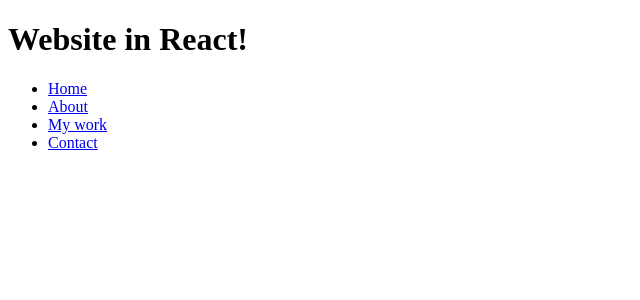
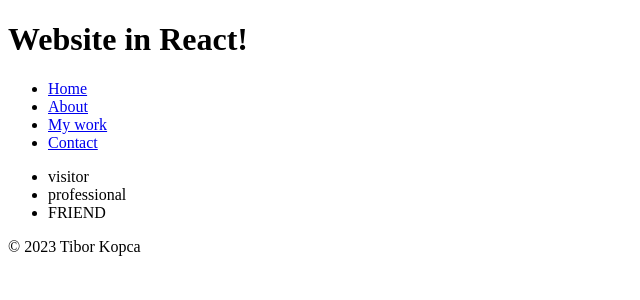
Before and after one commit to TiborKopca/ReactApp2023, a React (Vite) app: page / in a window 1280 px wide. Shown: the top 300 px of the page, without its empty margins (0-640 px from the left). Built offline with nearby package versions, Linux system fonts and the light colour scheme.

Commit message:
Created Body and Footer

```diff
--- a/src/App.jsx
+++ b/src/App.jsx
@@ -3,12 +3,18 @@ import { useState } from 'react'
 import reactLogo from './assets/react.svg'
 import viteLogo from '/vite.svg' */
 import './App.css'
+import Footer from './Footer.jsx';
 import Header from './Header.jsx'
+import Body from './Body.jsx'
 
 function App() {
   return(
-    <Header></Header>
-
+    //All needs to be inside 1 empty element called Fragment
+    <>
+    <Header/>
+    <Body/>
+    <Footer/>
+    </>
   );
 
 
--- /dev/null
+++ b/src/Body.jsx
@@ -0,0 +1,13 @@
+function Body(){
+    const visitor = "visitor";
+    const employer = "professional";
+    const friend = "friend";
+    return(
+        <ul>
+            <li>{visitor}</li>
+            <li>{employer}</li>
+            <li>{friend.toUpperCase()}</li>
+        </ul>
+    );
+}
+export default Body
--- /dev/null
+++ b/src/Footer.jsx
@@ -0,0 +1,8 @@
+function Footer(){
+    return(
+        <footer>
+            <p>&copy; {new Date().getFullYear()} Tibor Kopca</p>
+        </footer>
+    );
+}
+export default Footer
```
